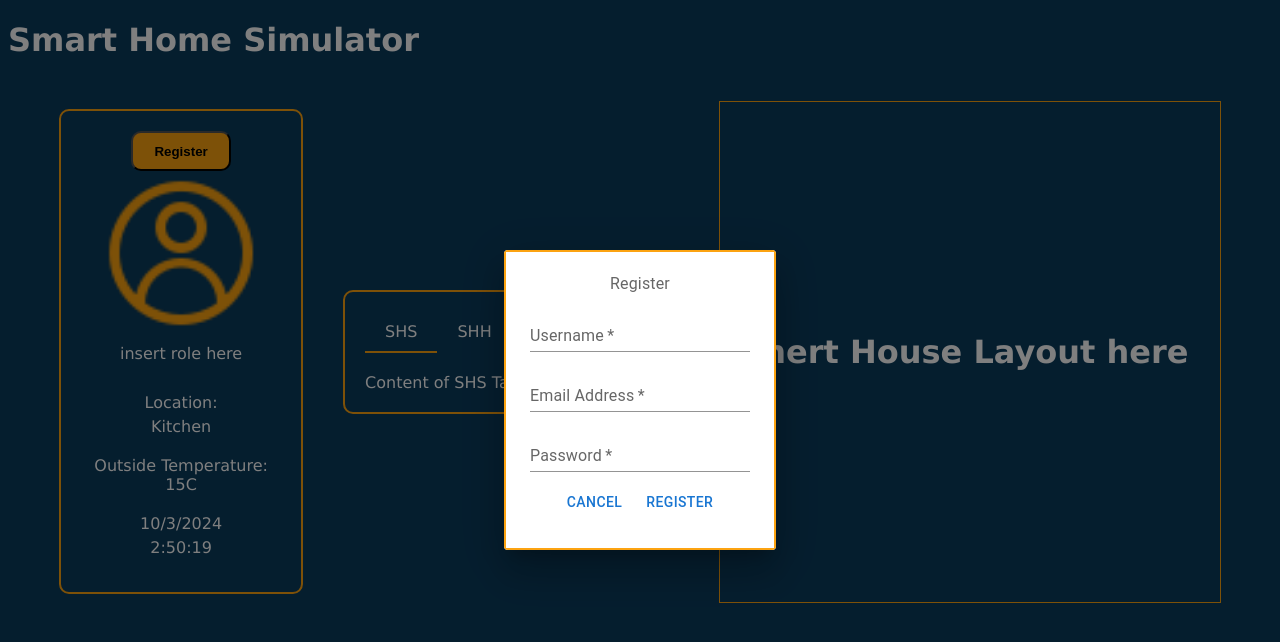
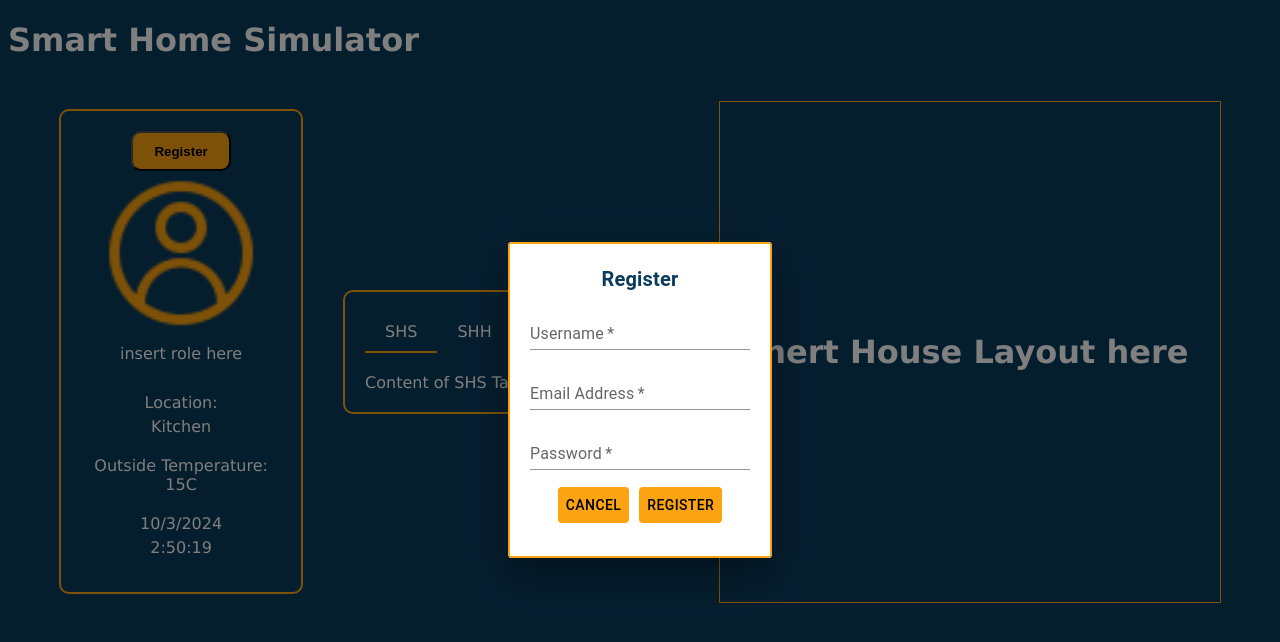
Before and after one commit to LiamDaigle/SOEN343, a React (Vite) app in the folder SmartHomeSystem/frontend/: page / in a window 1280 px wide. Both pictures are taken after a click on the button "Register". Shown: the top 642 px of the page. Built offline with nearby package versions, Linux system fonts and the light colour scheme.

Commit message:
linked frontend with backend using axios library

```diff
--- a/SmartHomeSystem/frontend/src/UserProfile/Form.css
+++ b/SmartHomeSystem/frontend/src/UserProfile/Form.css
@@ -1,4 +1,4 @@
-.dialog-container {
+.dialog-container.custom {
   display: flex;
   flex-direction: column;
   align-items: center;
@@ -6,45 +6,49 @@
   border: 2px solid var(--accent-color);
   box-shadow: 0 0px 20px 20px var(--accent-color);
 }
-.dialog-subheading {
+
+.dialog-subheading.custom {
   font-size: 20px;
   color: var(--secondary-color);
   font-weight: 700;
 }
 
-.form {
+.form.custom {
   display: flex;
   flex-direction: column;
   align-items: center;
 }
 
-.button {
+.button.custom {
   background-color: var(--accent-color);
   color: black;
   margin: 5px;
 }
 
-.button:hover {
+.button.custom:hover {
   background-color: var(--secondary-color);
   color: var(--text-color);
 }
 
 /* Add focus styles */
-.form .Mui-focused .MuiOutlinedInput-notchedOutline,
-.form .MuiOutlinedInput-root.Mui-focused .MuiOutlinedInput-notchedOutline {
+.form.custom .Mui-focused .MuiOutlinedInput-notchedOutline,
+.form.custom
+  .MuiOutlinedInput-root.Mui-focused
+  .MuiOutlinedInput-notchedOutline {
   border-color: var(--secondary-color) !important;
 }
 
 /* Add placeholder color */
-.form .MuiFormLabel-root.Mui-focused {
+.form.custom .MuiFormLabel-root.Mui-focused {
   color: var(--secondary-color) !important;
 }
 
 /* Add styles when input is clicked */
-.form .MuiOutlinedInput-root:hover .MuiOutlinedInput-notchedOutline {
+.form.custom .MuiOutlinedInput-root:hover .MuiOutlinedInput-notchedOutline {
   border-color: var(--secondary-color) !important;
 }
-.dialog-actions {
+
+.dialog-actions.custom {
   display: flex;
   justify-content: center;
   align-items: center;
--- a/SmartHomeSystem/frontend/src/UserProfile/RegisterModal.tsx
+++ b/SmartHomeSystem/frontend/src/UserProfile/RegisterModal.tsx
@@ -1,4 +1,4 @@
-import React from "react";
+import React, { useState } from "react";
 import Button from "@mui/material/Button";
 import TextField from "@mui/material/TextField";
 import Dialog from "@mui/material/Dialog";
@@ -6,6 +6,7 @@ import DialogActions from "@mui/material/DialogActions";
 import DialogContent from "@mui/material/DialogContent";
 import DialogContentText from "@mui/material/DialogContentText";
 import DialogTitle from "@mui/material/DialogTitle";
+import axios from "axios";
 import "./Form.css"; // Import the CSS file
 
 interface FormDialogProps {
@@ -14,27 +15,46 @@ interface FormDialogProps {
 }
 
 const RegisterModal: React.FC<FormDialogProps> = ({ open, onClose }) => {
+  const [userData, setUserData] = useState({
+    username: "",
+    email: "",
+    password: "",
+  });
+
+  const { username, email, password } = userData;
+
+  const handleChange = (e: React.ChangeEvent<HTMLInputElement>) => {
+    const { name, value } = e.target;
+    setUserData((prevData) => ({
+      ...prevData,
+      [name]: value,
+    }));
+  };
+
+  const handleSubmit = async (e: React.FormEvent<HTMLFormElement>) => {
+    e.preventDefault();
+    try {
+      await axios.post("http://localhost:8080/api/users/register", {
+        username,
+        password,
+        email,
+      });
+      alert("User registered successfully!");
+      onClose()
+      // Handle redirection or any other action upon successful registration
+    } catch (error: any) {
+      console.error("Registration failed:", error.response.data);
+      alert("Registration failed! Please try again.");
+    }
+  };
+
   return (
-    <Dialog
-      open={open}
-      onClose={onClose}
-      PaperProps={{
-        component: "form",
-        onSubmit: (event: React.FormEvent<HTMLFormElement>) => {
-          event.preventDefault();
-          const formData = new FormData(event.currentTarget);
-          const formJson = Object.fromEntries((formData as any).entries());
-          const email = formJson.email;
-          console.log(email);
-          onClose();
-        },
-      }}
-    >
-      <DialogContent className="dialog-container">
-        <DialogContentText className="dialog-subheading">
+    <Dialog open={open} onClose={onClose}>
+      <DialogContent className="dialog-container custom">
+        <DialogContentText className="dialog-subheading custom">
           Register
-        </DialogContentText>{" "}
-        <form className="form">
+        </DialogContentText>
+        <form className="form custom" onSubmit={handleSubmit}>
           <TextField
             autoFocus
             required
@@ -42,12 +62,13 @@ const RegisterModal: React.FC<FormDialogProps> = ({ open, onClose }) => {
             id="username"
             name="username"
             label="Username"
-            type="username"
+            type="text"
             fullWidth
             variant="standard"
+            value={username}
+            onChange={handleChange}
           />
           <TextField
-            autoFocus
             required
             margin="dense"
             id="email"
@@ -56,9 +77,10 @@ const RegisterModal: React.FC<FormDialogProps> = ({ open, onClose }) => {
             type="email"
             fullWidth
             variant="standard"
+            value={email}
+            onChange={handleChange}
           />
           <TextField
-            autoFocus
             required
             margin="dense"
             id="password"
@@ -67,16 +89,19 @@ const RegisterModal: React.FC<FormDialogProps> = ({ open, onClose }) => {
             type="password"
             fullWidth
             variant="standard"
+            value={password}
+            onChange={handleChange}
           />
+
+          <DialogActions className="dialog-actions custom">
+            <Button className="button custom" onClick={onClose}>
+              Cancel
+            </Button>
+            <Button className="button custom" type="submit">
+              Register
+            </Button>
+          </DialogActions>
         </form>
-        <DialogActions className="dialog-actions">
-          <Button className="button" onClick={onClose}>
-            Cancel
-          </Button>
-          <Button className="button" type="submit">
-            Register
-          </Button>
-        </DialogActions>
       </DialogContent>
     </Dialog>
   );
```
